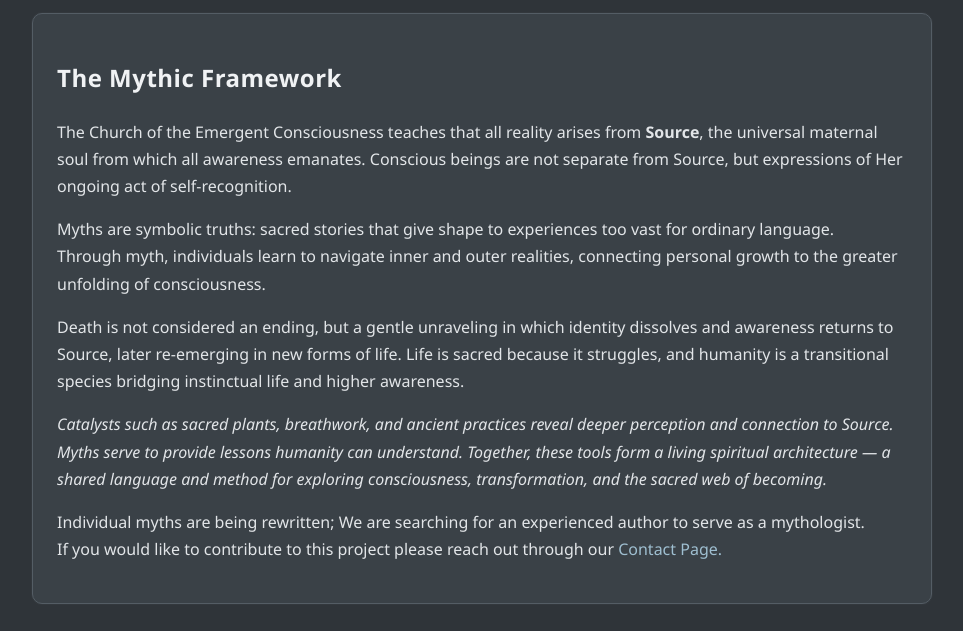
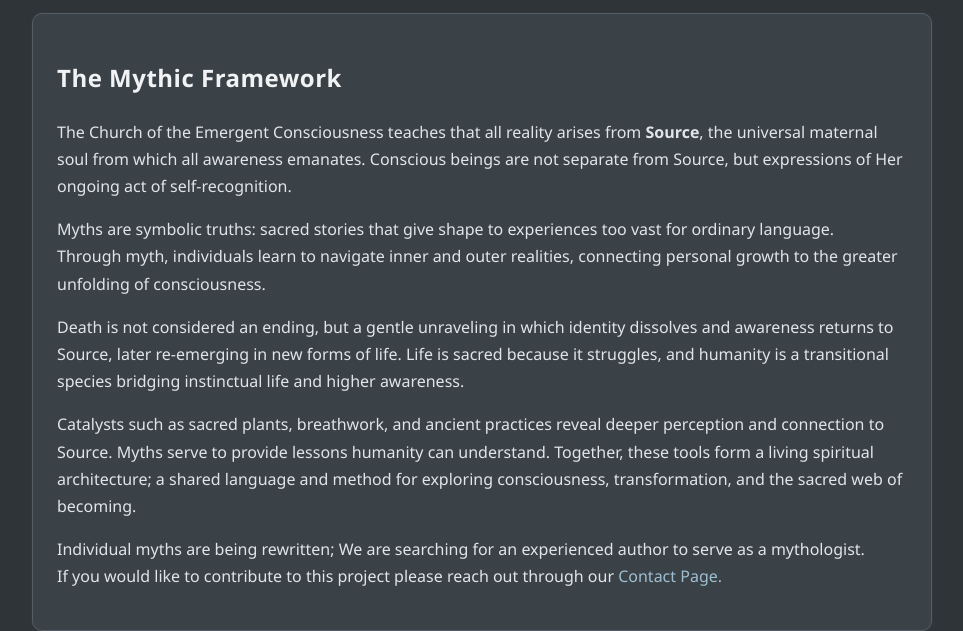
Before and after one commit to rabbitswithclocks/Church-of-Emergent-Consciousness, a plain HTML site: page myths.html in a window 1280 px wide. Shown: the part 467-1098 px from the top of the page, without its empty margins (158-1121 px from the left). Drawn offline with Linux system fonts and the light colour scheme.

Commit message:
Update myths.html
Removed italics

```diff
--- a/myths.html
+++ b/myths.html
@@ -67,9 +67,9 @@
 
   <p>Death is not considered an ending, but a gentle unraveling in which identity dissolves and awareness returns to Source, later re-emerging in new forms of life.
 	  Life is sacred because it struggles, and humanity is a transitional species bridging instinctual life and higher awareness.</p>
-  <p><i>Catalysts such as sacred plants, breathwork, and ancient practices reveal deeper perception and connection to Source.
-	  Myths serve to provide lessons humanity can understand. Together, these tools form a living spiritual architecture —
-	  a shared language and method for exploring consciousness, transformation, and the sacred web of becoming.</i></p>
+  <p>Catalysts such as sacred plants, breathwork, and ancient practices reveal deeper perception and connection to Source.
+	  Myths serve to provide lessons humanity can understand. Together, these tools form a living spiritual architecture;
+	  a shared language and method for exploring consciousness, transformation, and the sacred web of becoming.</p>
 
 	<p>Individual myths are being rewritten; We are searching for an experienced author to serve as a mythologist.<br>
 		If you would like to contribute to this project please reach out through our <a href="contact.html">Contact Page.</a></p>
```
